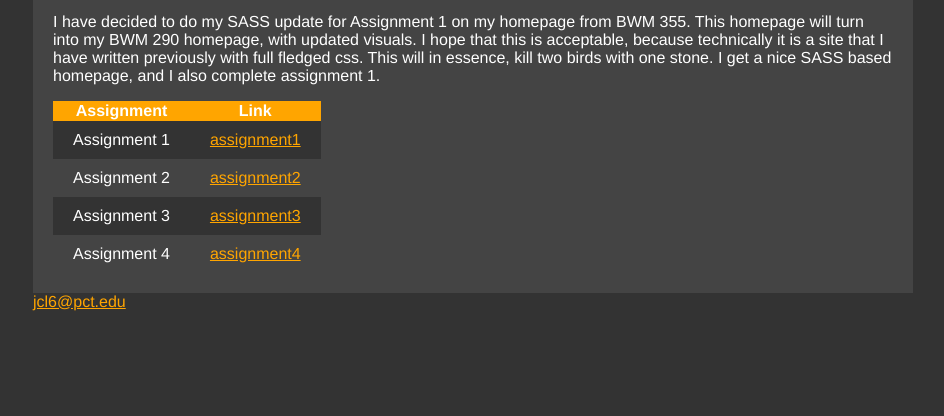
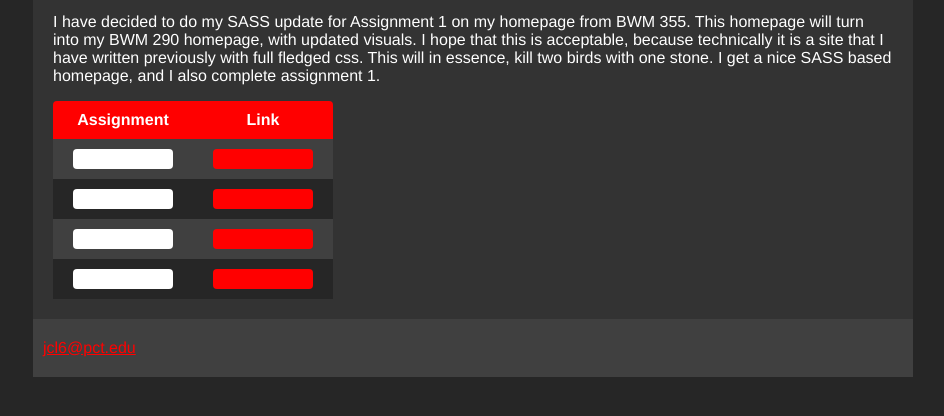
Before and after one commit to nitrojoe20/BWM290-Assignment1, a plain HTML site: page index.html in a window 1280 px wide. Shown: the part 210-626 px from the top of the page, without its empty margins (167-1111 px from the left). Drawn offline with Linux system fonts and the light colour scheme; a web font is replaced by a local one.

Commit message:
Added variables and comments

```diff
--- /dev/null
+++ b/css/style.scss
@@ -0,0 +1,113 @@
+//Joe Lusk
+//BWM 290
+//Assignment 1
+//9-9-18
+
+*{
+	font-family: 'Helvetica', 'Arial', sans-serif;
+}
+
+//Declare Variables
+
+$accent: red;
+$accent2: lighten( $accent, 20% );
+$background: #333333;
+$backgroundDarker: darken( $background, 5% );
+$backgroundLighter: lighten( $background, 5% );
+$padding:20px;
+
+//Main CSS
+
+body{
+	margin: 0px 200px 0px 200px;
+	background-color:$backgroundDarker;
+	color:white;
+}
+
+img{
+	padding:$padding;
+}
+
+a{
+	color:$accent;
+	transition:.1s;
+}
+
+a:hover{
+	color:$accent2;
+}
+
+#content{
+	padding:$padding;
+	background-color:$background;
+	height:100%;
+}
+
+//Textbox placeholders
+
+
+.textbox{
+	border-radius:4px;
+	height:20px;
+	background:white;
+	width:100px;
+
+}
+.accenttextbox{
+	border-radius:4px;
+	height:20px;
+	background:red;
+	width:100px;
+	transition:.1s;
+}
+.accenttextbox:hover{
+	background:$accent2
+}
+
+
+
+//Table CSS
+
+tr td:nth-child(2) {
+   text-align: right;
+}
+
+table{
+	border-collapse:collapse;
+}
+
+
+td{
+	padding: 10px 20px 10px 20px;
+}
+
+tr{
+	background-color: $backgroundDarker;
+}
+
+tr:first-child{
+	background:none;
+}
+
+th{
+	background-color:$accent;
+	padding:10px;
+}
+
+th:first-child{
+	border-radius: 4px 0px 0px 0px;
+}
+th:nth-child(2){
+	border-radius: 0px 4px 0px 0px;
+}
+
+tr:nth-child(even){
+	background-color:$backgroundLighter;
+}
+
+//Footer
+
+footer{
+	padding:$padding 10px $padding 10px;
+	background-color:$backgroundLighter
+}
--- a/index.html
+++ b/index.html
@@ -23,34 +23,34 @@
 			</tr>
 			<tr>
 				<td>
-					Assignment 1
+					<div class="textbox"></div>
 				</td>
 				<td>
-					<a href="BWM-290-assignment1/index.html">assignment1</a>
+					<div class="accenttextbox"></div>
 				</td>
 			</tr>
 			<tr>
 				<td>
-					Assignment 2
+					<div class="textbox"></div>
 				</td>
 				<td>
-					<a href="assignment2/">assignment2</a>
+					<div class="accenttextbox"></div>
 				</td>
 			</tr>
 			<tr>
 				<td>
-					Assignment 3
+					<div class="textbox"></div>
 				</td>
 				<td>
-					<a href="assignment3/">assignment3</a>
+					<div class="accenttextbox"></div>
 				</td>
 			</tr>
 			<tr>
 				<td>
-					Assignment 4
+					<div class="textbox"></div>
 				</td>
 				<td>
-					<a href="assignment4/">assignment4</a>
+					<div class="accenttextbox"></div>
 				</td>
 			</tr>
 		</table>
```
Also changed, not shown: css/style.css, 1 other file.
